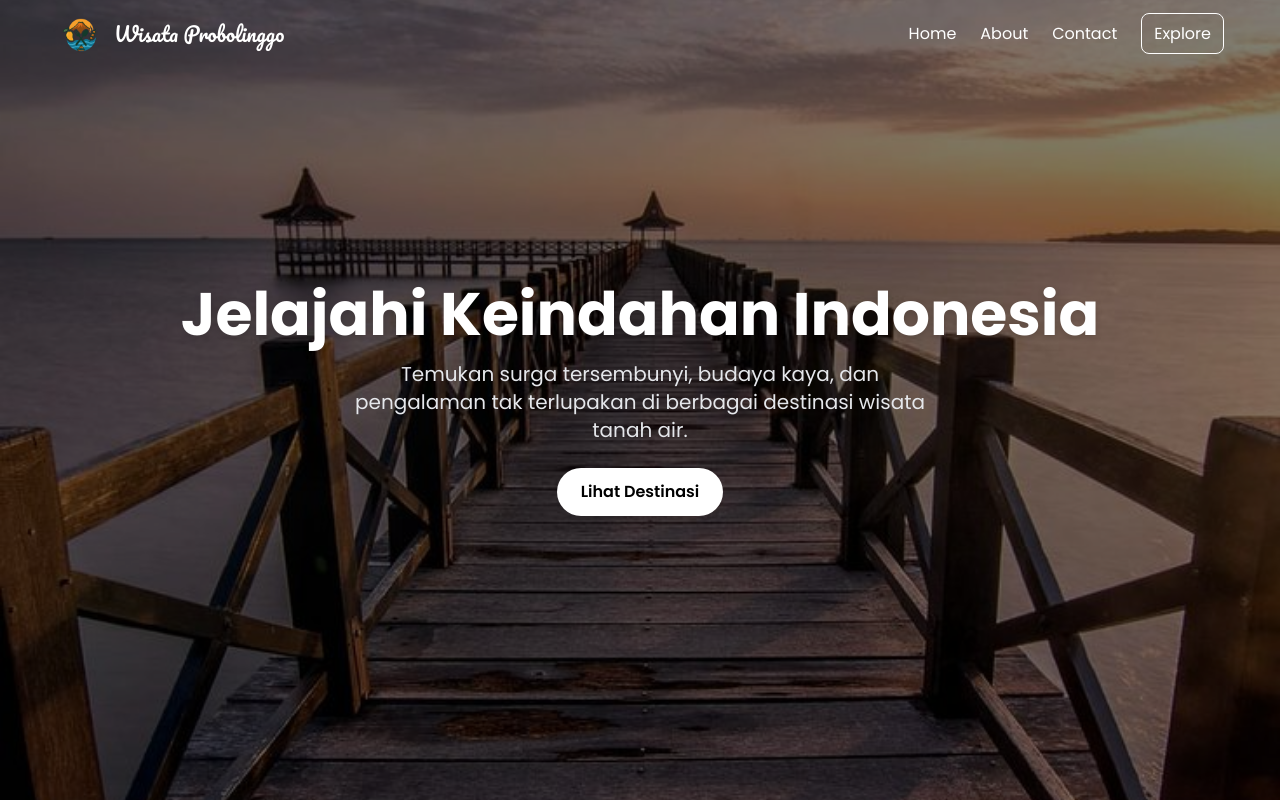
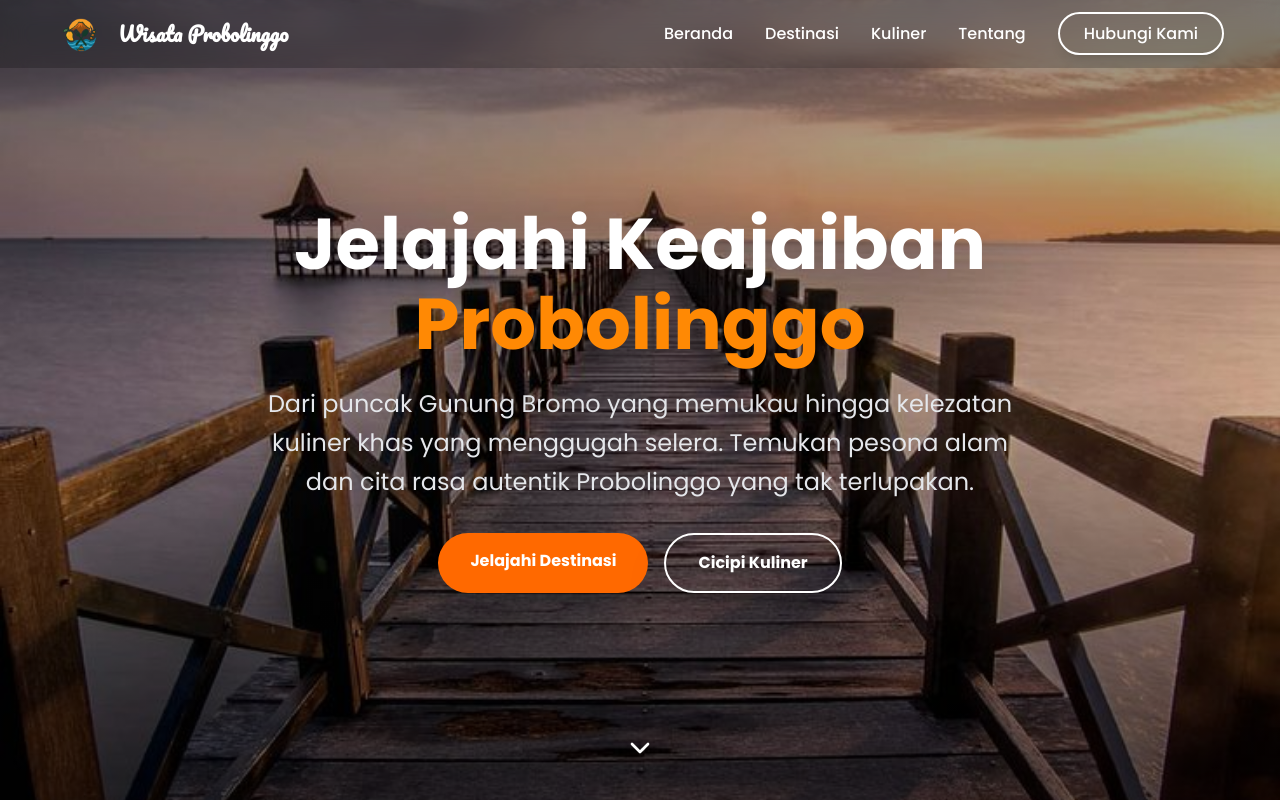
Before and after one commit to farhanariyanto03/tourism_probolinggo, a Next.js app: page / in a window 1280 px wide. Shown: the top 802 px of the page. Built offline with nearby package versions, Linux system fonts and the light colour scheme.

Commit message:
Fetch: view about section

```diff
--- a/app/page.tsx
+++ b/app/page.tsx
@@ -1,3 +1,4 @@
+import About from "@/components/about";
 import Hero from "@/components/hero";
 import Navbar from "@/components/navbar";
 
@@ -8,6 +9,9 @@
       <section id="home">
         <Hero />
       </section>
+      <section>
+        <About />
+      </section>
     </>
   );
 }
--- /dev/null
+++ b/components/about.tsx
@@ -0,0 +1,43 @@
+import Image from "next/image";
+import { Users, MapPin, Award, Camera, icons } from "lucide-react";
+
+const stats = [
+  {
+    icon: MapPin,
+    number: "50+",
+    label: "Destinasi Wisata",
+    description: "Lokasi menakjubkan",
+  },
+  {
+    icon: Users,
+    number: "100K+",
+    label: "Wisatawan",
+    description: "Setiap tahunnya",
+  },
+  {
+    icon: Award,
+    number: "25+",
+    label: "Kuliner Khas",
+    description: "Cita rasa autentik",
+  },
+  {
+    icon: Camera,
+    number: "1M+",
+    label: "Foto Dibagikan",
+    description: "Di media sosial",
+  },
+];
+
+export default function About() {
+  return (
+    <section id="about" className="py-20 bg-gradient-to-b from-white to-gray-50">
+      <div className="container mx-auto px-10">
+        <div className="grid grid-cols-1 lg:grid-cols-2 gap-12 items-center">
+            <div>
+                <h2 className="text-4xl md:text-5xl font-bold mb-6 text-gray-800">Tentang <span className="text-orange-500">Probolinggo</span></h2>
+            </div>
+        </div>
+      </div>
+    </section>
+  );
+}
--- a/components/hero.tsx
+++ b/components/hero.tsx
@@ -1,35 +1,54 @@
-import Image from "next/image";
+import Image from "next/image"
+import Link from "next/link"
+import { ChevronDown } from "lucide-react"
 
 export default function Hero() {
   return (
-    <section className="relative w-full h-screen">
-      {/* Gambar Latar */}
+    <section id="home" className="relative w-full h-screen overflow-hidden">
+      {/* Background Image */}
       <div className="absolute inset-0">
         <Image
           src="/assets/images/hero.jpeg"
-          alt="Hero Image"
+          alt="Pemandangan Gunung Bromo Probolinggo"
           fill
           className="object-cover"
           priority
         />
-        <div className="absolute inset-0 bg-black/50" />
+        <div className="absolute inset-0 bg-gradient-to-b from-black/40 via-black/20 to-black/60" />
       </div>
 
-      {/* Konten */}
+      {/* Content */}
       <div className="relative z-10 flex flex-col justify-center items-center h-full text-center px-4">
-        <h1 className="text-white text-5xl md:text-6xl font-extrabold drop-shadow-md animate-fade-in-up">
-          Jelajahi Keindahan Indonesia
-        </h1>
-        <p className="mt-4 text-gray-200 text-lg md:text-xl max-w-xl animate-fade-in-up delay-200">
-          Temukan surga tersembunyi, budaya kaya, dan pengalaman tak terlupakan di berbagai destinasi wisata tanah air.
-        </p>
-        <a
-          href="#destinasi"
-          className="mt-6 bg-white text-black font-semibold py-3 px-6 rounded-full shadow-lg hover:bg-gray-200 transition duration-300 animate-fade-in-up delay-300"
-        >
-          Lihat Destinasi
-        </a>
+        <div className="max-w-4xl mx-auto">
+          <h1 className="text-white text-4xl md:text-6xl lg:text-7xl font-extrabold drop-shadow-2xl mb-6 animate-fade-in-up">
+            Jelajahi Keajaiban
+            <span className="block text-orange-400 mt-2">Probolinggo</span>
+          </h1>
+          <p className="text-gray-200 text-lg md:text-xl lg:text-2xl max-w-3xl mx-auto leading-relaxed animate-fade-in-up delay-200 mb-8">
+            Dari puncak Gunung Bromo yang memukau hingga kelezatan kuliner khas yang menggugah selera. Temukan pesona
+            alam dan cita rasa autentik Probolinggo yang tak terlupakan.
+          </p>
+          <div className="flex flex-col sm:flex-row gap-4 justify-center animate-fade-in-up delay-300">
+            <Link
+              href="#destinasi"
+              className="bg-orange-500 hover:bg-orange-600 text-white font-bold py-4 px-8 rounded-full shadow-2xl hover:shadow-orange-500/25 transition-all duration-300 transform hover:scale-105"
+            >
+              Jelajahi Destinasi
+            </Link>
+            <Link
+              href="#kuliner"
+              className="bg-transparent border-2 border-white text-white hover:bg-white hover:text-gray-900 font-bold py-4 px-8 rounded-full shadow-2xl transition-all duration-300 transform hover:scale-105"
+            >
+              Cicipi Kuliner
+            </Link>
+          </div>
+        </div>
+
+        {/* Scroll Indicator */}
+        <div className="absolute bottom-8 left-1/2 transform -translate-x-1/2 animate-bounce">
+          <ChevronDown className="text-white w-8 h-8" />
+        </div>
       </div>
     </section>
-  );
+  )
 }
--- a/components/navbar.tsx
+++ b/components/navbar.tsx
@@ -1,11 +1,19 @@
-import Image from "next/image";
+"use client"
+
+import Image from "next/image"
+import Link from "next/link"
+import { useState } from "react"
+import { Menu, X } from 'lucide-react'
 
 export default function Navbar() {
+  const [isMenuOpen, setIsMenuOpen] = useState(false)
+
   return (
-    <nav className="fixed top-0 left-0 w-full bg-transparent p-4 z-50">
-      <div className="container mx-auto flex justify-between items-center px-10">
+    <nav className="fixed top-0 left-0 w-full bg-black/20 backdrop-blur-md p-4 z-50 transition-all duration-300">
+      <div className="container mx-auto flex justify-between items-center px-4 lg:px-10">
         {/* Logo and Title */}
-        <a href="#" className="flex items-center">
+        <Link href="#" className="flex items-center group">
+          <div className="relative">
             <Image
               src="/assets/images/logo_wispro.png"
               alt="Logo Wispro"
@@ -13,42 +21,117 @@
               height={50}
               className="rounded-full"
             />
-          <h1 className="text-white text-xl ml-2" style={{ fontFamily: "Pacifico" }}>
+          </div>
+          <h1 className="text-white text-xl ml-3 font-bold group-hover:text-orange-400 transition-colors duration-300" style={{ fontFamily: "Pacifico, cursive" }}>
             Wisata Probolinggo
           </h1>
-        </a>
+        </Link>
 
-        {/* Navigation Menu */}
-        <ul className="flex space-x-6">
+        {/* Desktop Navigation Menu */}
+        <ul className="hidden md:flex space-x-8">
           <li>
-            <a
+            <Link
               href="#home"
-              className="text-white hover:text-orange-400 transition duration-200"
+              className="text-white hover:text-orange-400 transition duration-300 font-medium relative after:absolute after:bottom-0 after:left-0 after:w-0 after:h-0.5 after:bg-orange-400 after:transition-all after:duration-300 hover:after:w-full"
             >
-              Home
-            </a>
+              Beranda
+            </Link>
           </li>
           <li>
-            <a
-              href="#about"
-              className="text-white hover:text-orange-400 transition duration-200"
+            <Link
+              href="#destinasi"
+              className="text-white hover:text-orange-400 transition duration-300 font-medium relative after:absolute after:bottom-0 after:left-0 after:w-0 after:h-0.5 after:bg-orange-400 after:transition-all after:duration-300 hover:after:w-full"
             >
-              About
-            </a>
+              Destinasi
+            </Link>
           </li>
           <li>
-            <a
-              href="#contact"
-              className="text-white hover:text-orange-400 transition duration-200"
+            <Link
+              href="#kuliner"
+              className="text-white hover:text-orange-400 transition duration-300 font-medium relative after:absolute after:bottom-0 after:left-0 after:w-0 after:h-0.5 after:bg-orange-400 after:transition-all after:duration-300 hover:after:w-full"
             >
-              Contact
-            </a>
+              Kuliner
+            </Link>
           </li>
           <li>
-            <a href="#explore" className="text-white border border-white rounded-lg px-3 py-2 hover:bg-white hover:text-blue-600 transition duration-500">Explore</a>
+            <Link
+              href="#tentang"
+              className="text-white hover:text-orange-400 transition duration-300 font-medium relative after:absolute after:bottom-0 after:left-0 after:w-0 after:h-0.5 after:bg-orange-400 after:transition-all after:duration-300 hover:after:w-full"
+            >
+              Tentang
+            </Link>
+          </li>
+          <li>
+            <Link
+              href="#kontak"
+              className="text-white border-2 border-white rounded-full px-6 py-2 hover:bg-orange-400 hover:border-orange-400 hover:text-white transition-all duration-300 font-medium shadow-lg hover:shadow-orange-400/25"
+            >
+              Hubungi Kami
+            </Link>
+          </li>
+        </ul>
+
+        {/* Mobile Menu Button */}
+        <button
+          onClick={() => setIsMenuOpen(!isMenuOpen)}
+          className="md:hidden text-white hover:text-orange-400 transition-colors duration-300"
+        >
+          {isMenuOpen ? <X size={24} /> : <Menu size={24} />}
+        </button>
+      </div>
+
+      {/* Mobile Menu */}
+      {isMenuOpen && (
+        <div className="md:hidden absolute top-full left-0 w-full bg-black/90 backdrop-blur-md">
+          <ul className="flex flex-col space-y-4 p-6">
+            <li>
+              <Link
+                href="#home"
+                className="text-white hover:text-orange-400 transition duration-300 font-medium block"
+                onClick={() => setIsMenuOpen(false)}
+              >
+                Beranda
+              </Link>
+            </li>
+            <li>
+              <Link
+                href="#destinasi"
+                className="text-white hover:text-orange-400 transition duration-300 font-medium block"
+                onClick={() => setIsMenuOpen(false)}
+              >
+                Destinasi
+              </Link>
+            </li>
+            <li>
+              <Link
+                href="#kuliner"
+                className="text-white hover:text-orange-400 transition duration-300 font-medium block"
+                onClick={() => setIsMenuOpen(false)}
+              >
+                Kuliner
+              </Link>
+            </li>
+            <li>
+              <Link
+                href="#tentang"
+                className="text-white hover:text-orange-400 transition duration-300 font-medium block"
+                onClick={() => setIsMenuOpen(false)}
+              >
+                Tentang
+              </Link>
+            </li>
+            <li>
+              <Link
+                href="#kontak"
+                className="text-white border border-white rounded-full px-4 py-2 hover:bg-orange-400 hover:border-orange-400 transition-all duration-300 font-medium inline-block"
+                onClick={() => setIsMenuOpen(false)}
+              >
+                Hubungi Kami
+              </Link>
             </li>
           </ul>
         </div>
+      )}
     </nav>
-  );
+  )
 }
```
Also changed, not shown: package.json (+7 -6 lines), 1 other file (tests, documents, lock files or other folders). Lines whose indentation alone changed are shown as unchanged.
